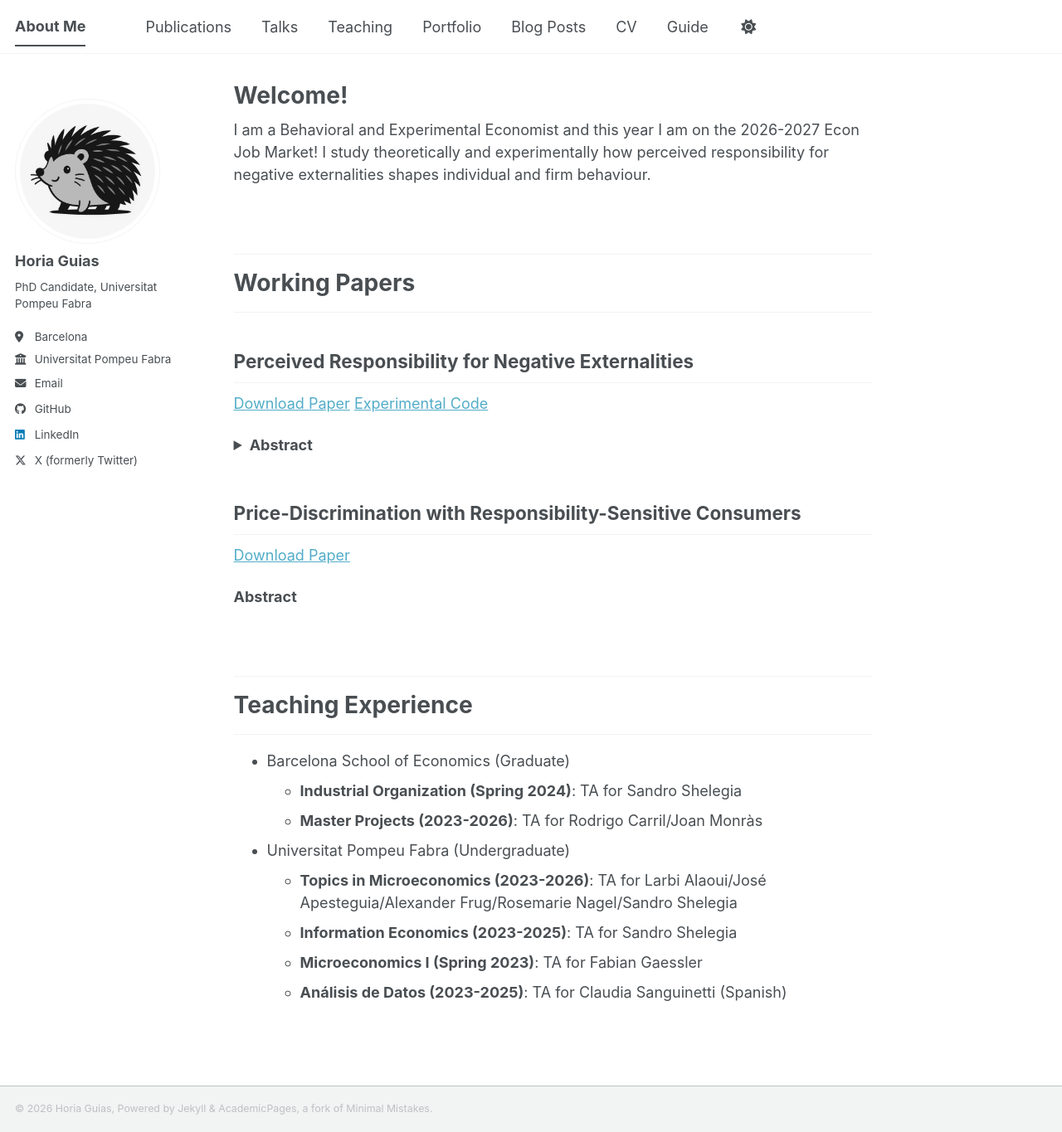
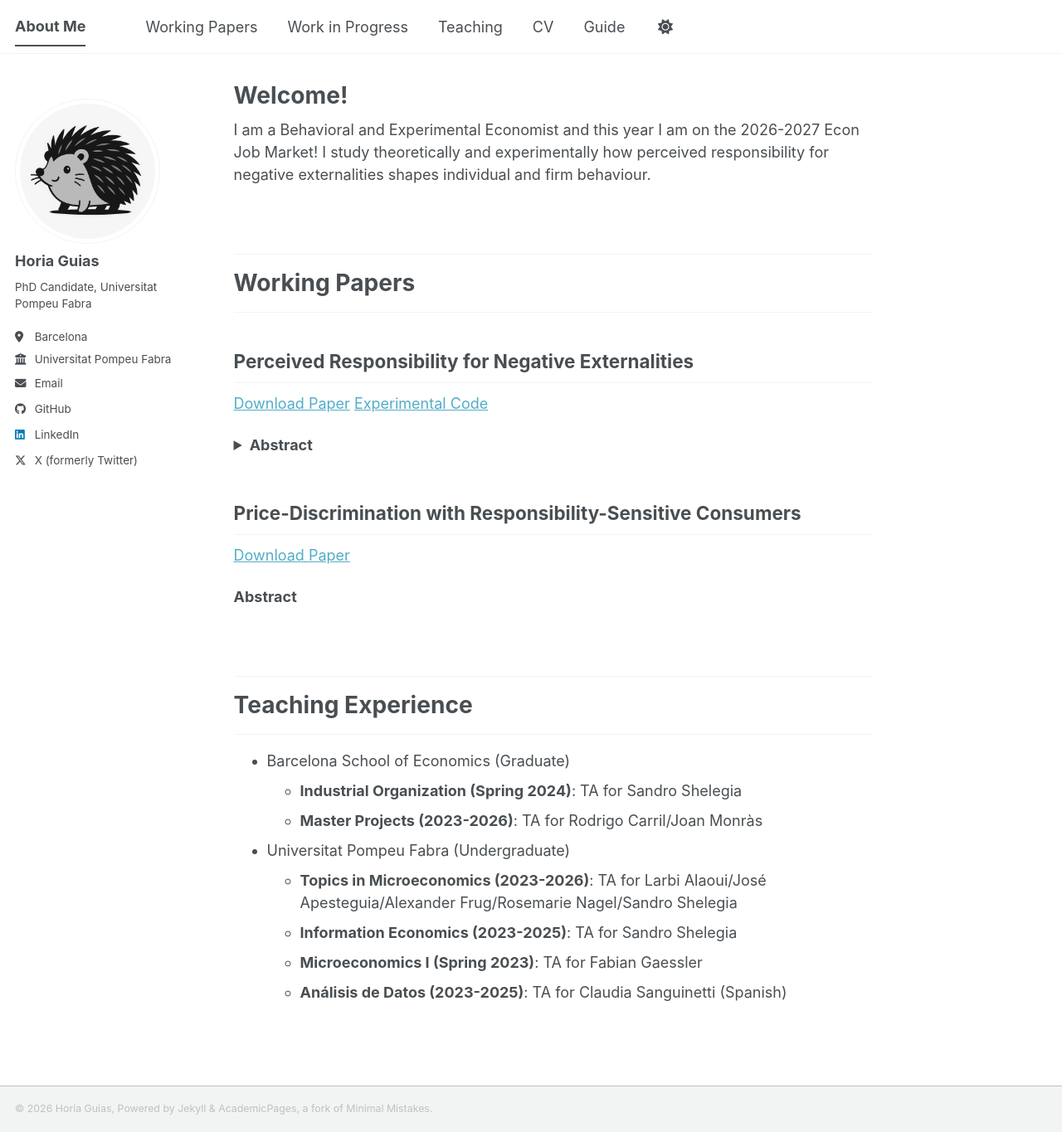
Before and after one commit to horiaguias/horiaguias.github.io, a Jekyll site: the page built from _pages/about.md, in a window 1280 px wide and 1365 px high. Shown: the whole window at 83% size. Built offline with Jekyll 4.4.1, drawn with Linux system fonts in a browser that asks for light colours; a style sheet for code colours, icons or effects is not loaded.

Commit message:
Change navigation

```diff
--- a/_data/navigation.yml
+++ b/_data/navigation.yml
@@ -8,20 +8,14 @@
 #      Markdown formatted page while the second is generated using JSON.
 
 main:
-  - title: "Publications"
-    url: /publications/
+  - title: "Working Papers"
+    url: /working_papers/
 
-  - title: "Talks"
-    url: /talks/
+  - title: "Work in Progress"
+    url: /work_in_progress/
 
   - title: "Teaching"
     url: /teaching/
-
-  - title: "Portfolio"
-    url: /portfolio/
-
-  - title: "Blog Posts"
-    url: /year-archive/
 
   - title: "CV"
     url: /cv/
```
